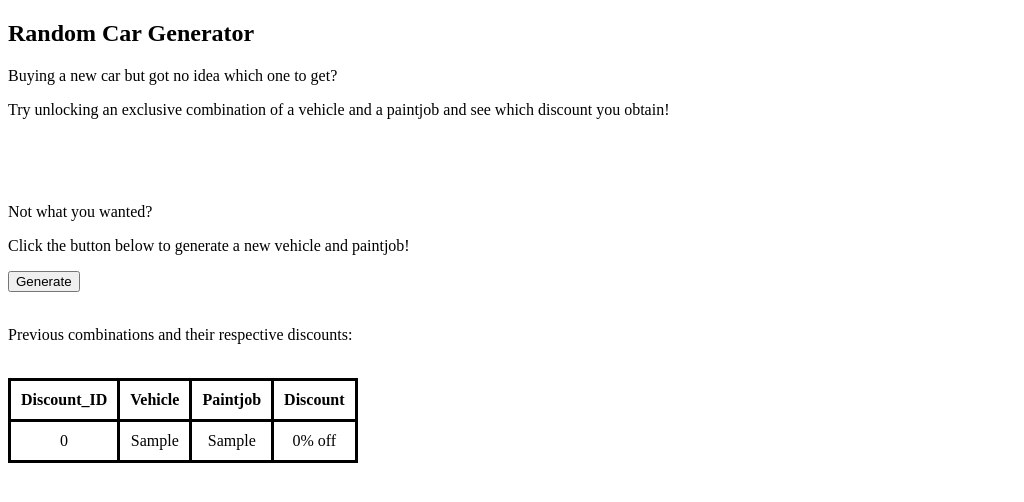
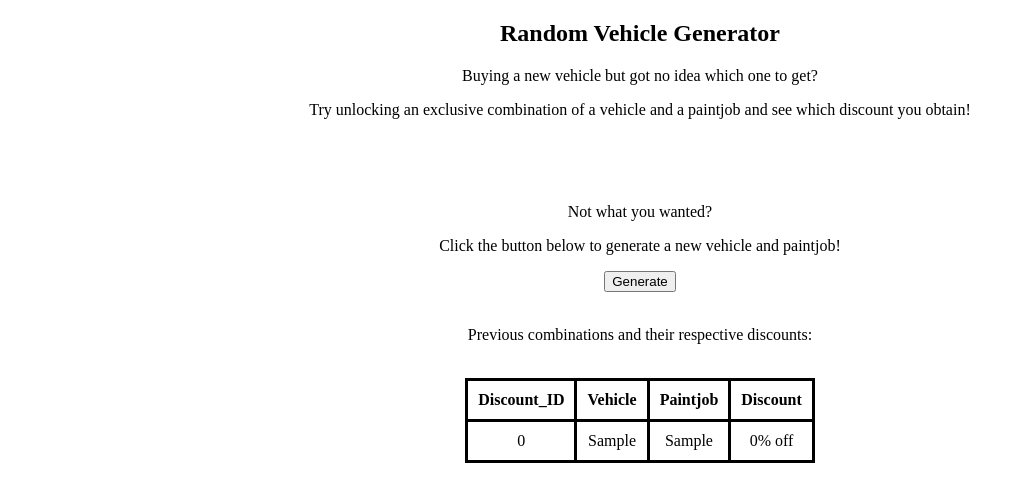
Before and after one commit to HamzaYacub/QAC-Practical-Project, a Flask app: page / in a window 1280 px wide. Shown: the top 502 px of the page, without its empty margins (0-1024 px from the left). Run offline with Flask 2, Linux system fonts and the light colour scheme; tables that the repository leaves empty hold one stand-in row (values such as "Sample post"); data that the repository does not hold is empty.

Commit message:
update html

```diff
--- a/Service 1/application/templates/home.html
+++ b/Service 1/application/templates/home.html
@@ -1,7 +1,7 @@
 <!DOCTYPE HTML>
 <html>
 	<head>
-		<title>Car Discounts!!! - {{ title }}</title>
+		<title>Vehicle Discounts!!! - {{ title }}</title>
 		<style>
 			table, th, td {
 				border: 3px solid black;
@@ -12,8 +12,9 @@
 		</style>
 	</head>
 	<body>
-		<h2>Random Car Generator</h2>
-		<p>Buying a new car but got no idea which one to get?</p>
+	<center>
+		<h2>Random Vehicle Generator</h2>
+		<p>Buying a new vehicle but got no idea which one to get?</p>
 		<p>Try unlocking an exclusive combination of a vehicle and a paintjob and see which discount you obtain! </p>
 		<br>
 		<p><b><i>{{ discount_res }}</i></b></p>
@@ -51,5 +52,6 @@
                 {% endfor %}
             </table>
 		</div>
+	</center>
 	</body>
 </html>
```
